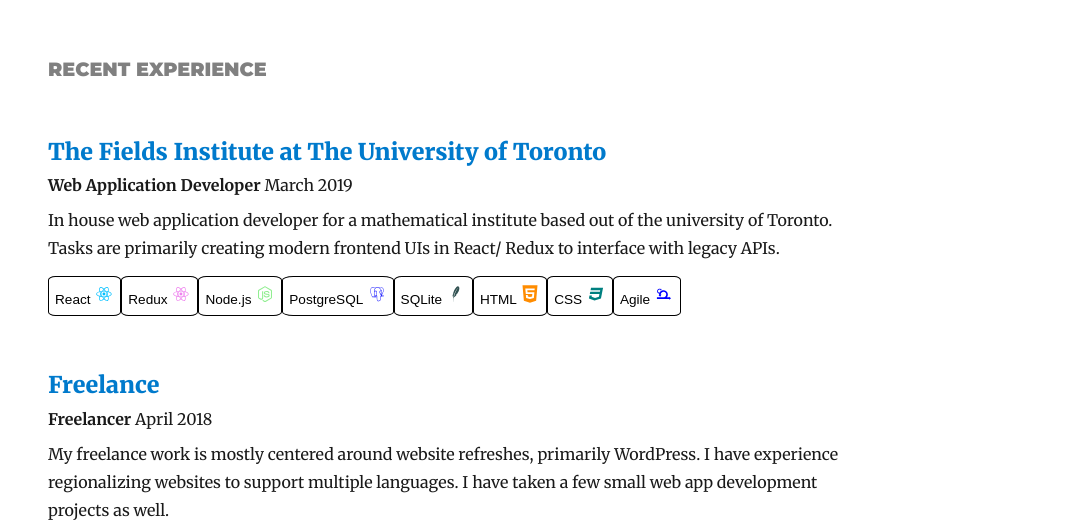
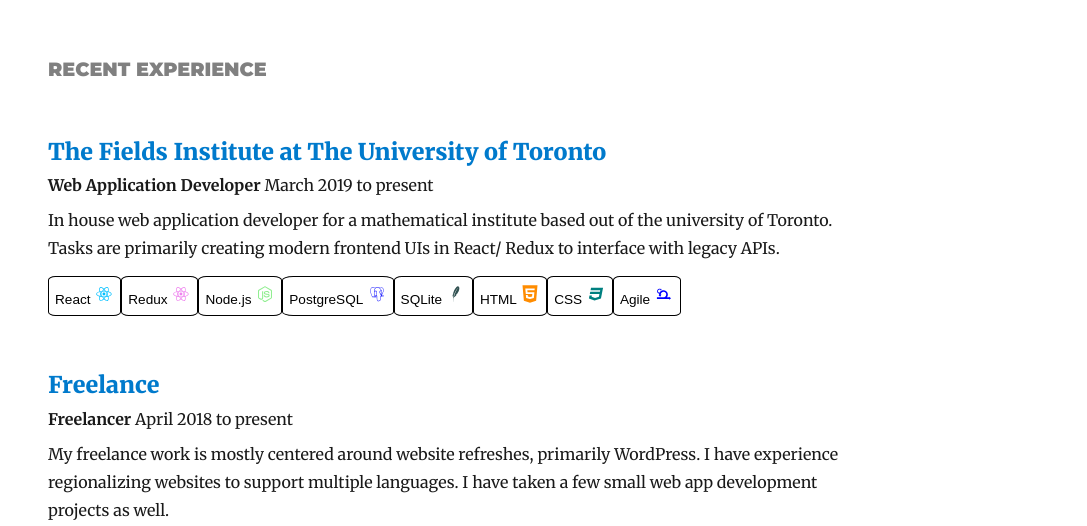
Before and after one commit to calirvine/calirvine, a Gatsby site: page / in a window 1280 px wide. Shown: the part 274-800 px from the top of the page, without its empty margins (193-1280 px from the left). Built offline with nearby package versions, Linux system fonts and the light colour scheme; Gatsby itself is replaced by a stand-in of ours; some packages are replaced by stand-ins of ours.

Commit message:
changed experience string to say to present

```diff
--- a/src/components/experience.js
+++ b/src/components/experience.js
@@ -54,6 +54,7 @@
           } = experience
           let dateString = `${moment(startDate).format(`MMMM YYYY`)} `
           if (endDate) dateString += `to ${moment(endDate).format(`MMMM YYYY`)}`
+          else dateString += `to present`
           return (
             <div key={id}>
               <h3
```
